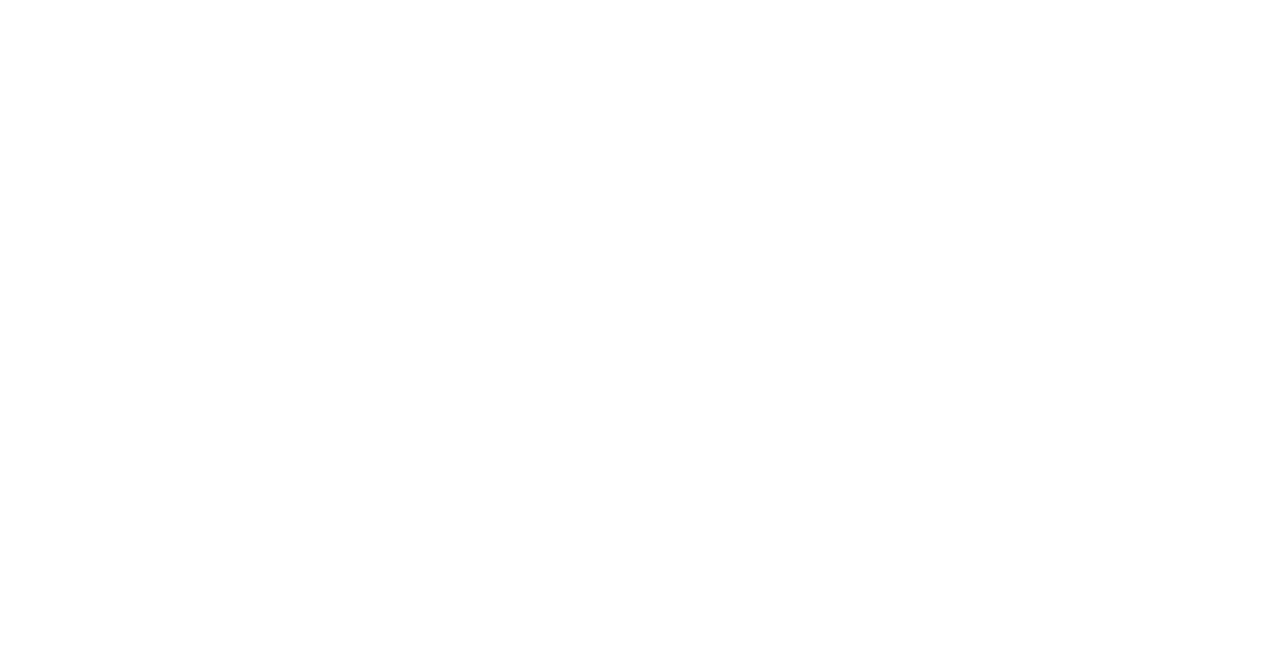
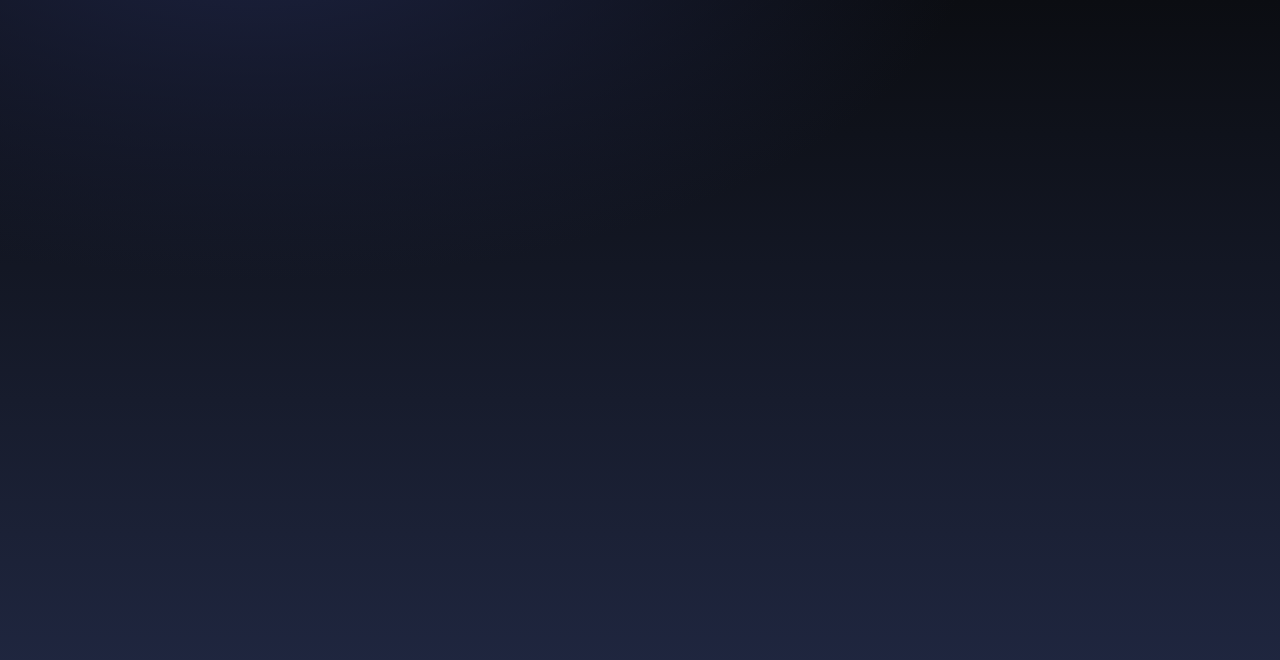
Before and after one commit to oriondor/tv-maze, a Nuxt app: page / in a window 1280 px wide. Shown: the top 660 px of the page. Built offline with nearby package versions, Linux system fonts and the light colour scheme.

Commit message:
setup base theme and design features

```diff
--- /dev/null
+++ b/app/assets/css/main.css
@@ -0,0 +1,37 @@
+*,
+*::before,
+*::after {
+  box-sizing: border-box;
+}
+
+html {
+  font-family: var(--font-sans);
+  background: var(--bg-app);
+  color: var(--text-primary);
+
+  -webkit-font-smoothing: antialiased;
+  text-rendering: optimizeLegibility;
+
+  -webkit-text-size-adjust: 100%;
+  text-size-adjust: 100%;
+}
+
+body {
+  margin: 0;
+  min-height: 100vh;
+  background: var(--bg-dashboard-gradient);
+
+  max-width: 100%;
+  overflow-x: hidden;
+
+  line-height: 1.5;
+}
+
+/* ---------- Disable double tap ---------- */
+button,
+a,
+input,
+select,
+textarea {
+  touch-action: manipulation;
+}
--- /dev/null
+++ b/app/assets/css/theme.css
@@ -0,0 +1,147 @@
+/* =========================================================
+   TV Shows Dashboard — Theme System
+   Default: Dark mode
+   Toggle: [data-mode="light"]
+   ========================================================= */
+
+/* =========================================================
+   Base Design Tokens (Theme-agnostic)
+   ========================================================= */
+
+:root {
+  /* ---------- Fonts ---------- */
+  --font-sans: "Inter", "SF Pro Text", "Segoe UI", Roboto, system-ui,
+    -apple-system, sans-serif;
+  --font-display: "Inter", "SF Pro Display", system-ui, sans-serif;
+
+  /* ---------- Font Sizes ---------- */
+  --text-xs: 0.75rem;
+  --text-sm: 0.875rem;
+  --text-md: 1rem;
+  --text-lg: 1.125rem;
+  --text-xl: 1.25rem;
+  --text-2xl: 1.5rem;
+
+  /* ---------- Spacing ---------- */
+  --space-1: 4px;
+  --space-2: 8px;
+  --space-3: 12px;
+  --space-4: 16px;
+  --space-5: 20px;
+  --space-6: 24px;
+  --space-8: 32px;
+
+  /* ---------- Radius ---------- */
+  --radius-xs: 4px;
+  --radius-sm: 8px;
+  --radius-md: 12px;
+  --radius-lg: 16px;
+  --radius-xl: 20px;
+
+  /* ---------- Motion ---------- */
+  --ease-out: cubic-bezier(0.16, 1, 0.3, 1);
+  --transition-fast: 150ms var(--ease-out);
+  --transition-base: 250ms var(--ease-out);
+
+  /* ---------- Focus ---------- */
+  --focus-ring-width: 2px;
+}
+
+/* =========================================================
+   Dark Mode (Default)
+   ========================================================= */
+
+:root {
+  /* ---------- Backgrounds ---------- */
+  --bg-app: #0b0d12;
+  --bg-surface: #121622;
+  --bg-surface-elevated: #171c2d;
+
+  --bg-dashboard-gradient: radial-gradient(
+      1200px 600px at 20% -10%,
+      #1c2240 0%,
+      transparent 60%
+    ),
+    linear-gradient(180deg, #0b0d12 0%, #232b48 100%);
+
+  /* ---------- Text ---------- */
+  --text-primary: #f2f4f8;
+  --text-secondary: #b7bdd6;
+  --text-muted: #8b91b3;
+  --text-inverted: #0b0d12;
+
+  /* ---------- Accent ---------- */
+  --color-accent: #7c8cff;
+  --color-accent-hover: #9aa6ff;
+  --color-accent-soft: rgba(124, 140, 255, 0.15);
+
+  /* ---------- Borders ---------- */
+  --border-color: rgba(255, 255, 255, 0.08);
+  --border-subtle: rgba(255, 255, 255, 0.04);
+
+  /* ---------- Shadows ---------- */
+  --shadow-sm: 0 2px 8px rgba(0, 0, 0, 0.25);
+  --shadow-md: 0 8px 24px rgba(0, 0, 0, 0.35);
+  --shadow-lg: 0 16px 48px rgba(0, 0, 0, 0.45);
+
+  /* ---------- States ---------- */
+  --hover-overlay: rgba(255, 255, 255, 0.04);
+  --active-overlay: rgba(255, 255, 255, 0.08);
+
+  /* ---------- Inputs ---------- */
+  --input-bg: #0f1424;
+  --input-bg-focus: #121835;
+  --input-placeholder: #6f7599;
+
+  /* ---------- Ratings ---------- */
+  --rating-good: #4ade80;
+  --rating-mid: #facc15;
+  --rating-bad: #f87171;
+}
+
+/* =========================================================
+   Light Mode
+   ========================================================= */
+
+[data-mode="light"] {
+  /* ---------- Backgrounds ---------- */
+  --bg-app: #f6f7fb;
+  --bg-surface: #ffffff;
+  --bg-surface-elevated: #f1f3f9;
+
+  --bg-dashboard-gradient: radial-gradient(
+      1200px 600px at 20% -10%,
+      #8ba1f9 0%,
+      transparent 60%
+    ),
+    linear-gradient(180deg, #f6f7fb 0%, #98b5f8 100%);
+
+  /* ---------- Text ---------- */
+  --text-primary: #121427;
+  --text-secondary: #4c517a;
+  --text-muted: #7a80a8;
+  --text-inverted: #ffffff;
+
+  /* ---------- Accent ---------- */
+  --color-accent: #5b6cff;
+  --color-accent-hover: #4354ff;
+  --color-accent-soft: rgba(91, 108, 255, 0.15);
+
+  /* ---------- Borders ---------- */
+  --border-color: rgba(18, 20, 39, 0.12);
+  --border-subtle: rgba(18, 20, 39, 0.06);
+
+  /* ---------- Shadows ---------- */
+  --shadow-sm: 0 2px 8px rgba(18, 20, 39, 0.08);
+  --shadow-md: 0 8px 24px rgba(18, 20, 39, 0.12);
+  --shadow-lg: 0 16px 48px rgba(18, 20, 39, 0.16);
+
+  /* ---------- States ---------- */
+  --hover-overlay: rgba(18, 20, 39, 0.04);
+  --active-overlay: rgba(18, 20, 39, 0.08);
+
+  /* ---------- Inputs ---------- */
+  --input-bg: #ffffff;
+  --input-bg-focus: #f1f4ff;
+  --input-placeholder: #8b90b5;
+}
--- /dev/null
+++ b/app/composables/useTheme.ts
@@ -0,0 +1,41 @@
+import { useColorMode, useTimeoutFn } from "@vueuse/core";
+/**
+ * Simply sets dashboard mode to dark or light depending on time of the day
+ * @returns current mode
+ */
+
+export function useTheme() {
+  const mode = useColorMode({
+    attribute: "data-mode",
+    initialValue: "auto",
+  });
+
+  function autoMode(date = new Date()): "light" | "dark" {
+    const h = date.getHours();
+    return h >= 7 && h < 19 ? "light" : "dark";
+  }
+
+  function msToNextSwitch() {
+    const now = new Date();
+    const next = new Date(now);
+
+    if (autoMode(now) === "light") {
+      next.setHours(19, 0, 0, 0);
+    } else {
+      next.setHours(7, 0, 0, 0);
+      if (now.getHours() >= 19) next.setDate(next.getDate() + 1);
+    }
+
+    return next.getTime() - now.getTime();
+  }
+
+  function schedule() {
+    mode.value = autoMode();
+
+    useTimeoutFn(schedule, msToNextSwitch());
+  }
+
+  schedule();
+
+  return { mode };
+}
--- /dev/null
+++ b/app/plugins/theme.client.ts
@@ -0,0 +1,3 @@
+export default defineNuxtPlugin(() => {
+  useTheme();
+});
--- a/nuxt.config.ts
+++ b/nuxt.config.ts
@@ -1,5 +1,6 @@
 // https://nuxt.com/docs/api/configuration/nuxt-config
 export default defineNuxtConfig({
-  compatibilityDate: '2025-07-15',
-  devtools: { enabled: true }
-})
+  compatibilityDate: "2025-07-15",
+  devtools: { enabled: true },
+  css: ["~/assets/css/theme.css", "~/assets/css/main.css"],
+});
--- a/package.json
+++ b/package.json
@@ -10,7 +10,10 @@
     "postinstall": "nuxt prepare"
   },
   "dependencies": {
+    "@vueuse/core": "^14.1.0",
+    "@vueuse/nuxt": "^14.1.0",
     "nuxt": "^4.2.2",
+    "sass": "^1.97.0",
     "vue": "^3.5.25",
     "vue-router": "^4.6.4"
   },
```
Also changed, not shown: 1 other file (tests, documents, lock files or other folders).
